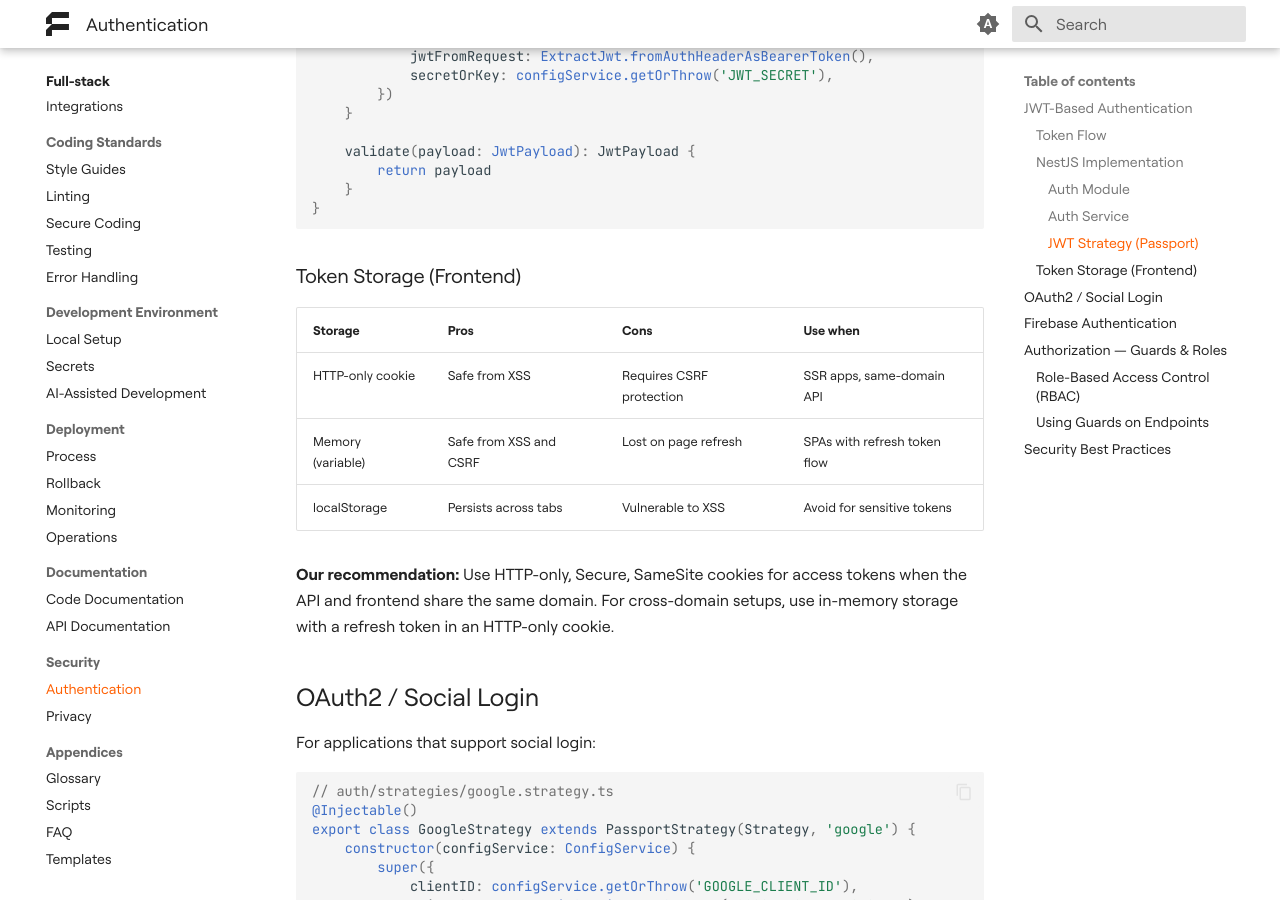
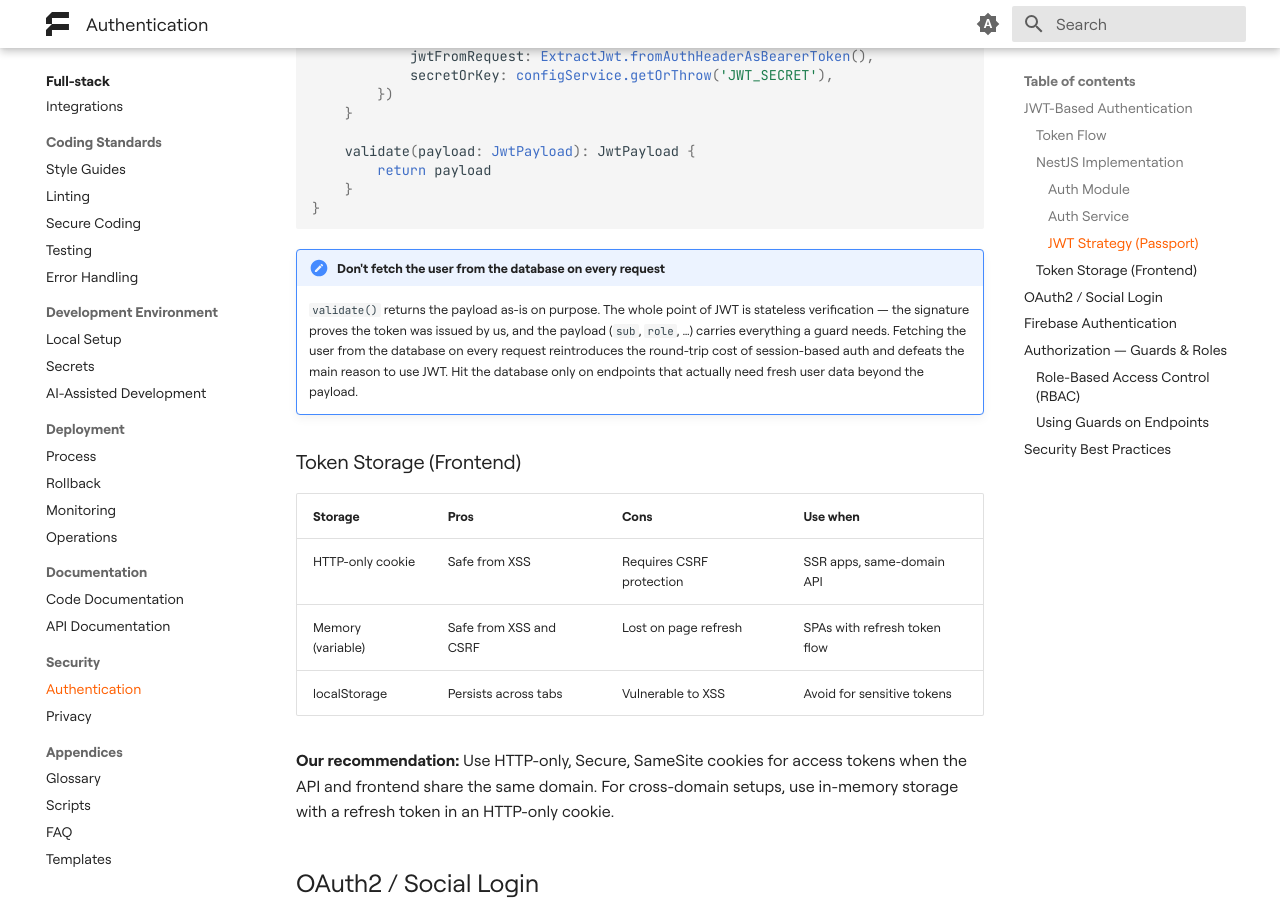
Before and after one commit to futuredapp/Engineering-Handbook, an MkDocs documentation site: the page built from docs/teams/fullstack/security/00_auth.md, in a window 1280 px wide and 900 px high, scrolled down 1649 px. Built offline with MkDocs 1.6.1 and Material for MkDocs 9.7.7, drawn with Linux system fonts in a browser that asks for light colours; some of the changed text lies outside the part shown.

Commit message:
feature: updated info about sessions ad introduced banner to warn us about fetching users on every request

````diff
--- a/docs/teams/fullstack/security/00_auth.md
+++ b/docs/teams/fullstack/security/00_auth.md
@@ -84,6 +84,9 @@ export class JwtStrategy extends PassportStrategy(Strategy) {
     }
 }
 ```
+
+!!! note "Don't fetch the user from the database on every request"
+    `validate()` returns the payload as-is on purpose. The whole point of JWT is stateless verification — the signature proves the token was issued by us, and the payload (`sub`, `role`, …) carries everything a guard needs. Fetching the user from the database on every request reintroduces the round-trip cost of session-based auth and defeats the main reason to use JWT. Hit the database only on endpoints that actually need fresh user data beyond the payload.
 
 ### Token Storage (Frontend)
 
@@ -212,4 +215,4 @@ export class AdminUsersController {
 - **Refresh tokens** should be stored securely and rotated on use
 - **Rate limit** authentication endpoints to prevent brute force attacks
 - **Never log** tokens, passwords, or authentication payloads
-- **Invalidate sessions** on password change
+- **Revoke refresh tokens** on password change and other security-sensitive events — access tokens expire on their own thanks to the short TTL, so rotating/revoking refresh tokens prevents the client from obtaining a new access token. JWT itself is stateless and has no "sessions" to invalidate; if you need to kill an active access token before it expires, you need a deny-list or a `tokensInvalidatedAt` timestamp on the user record
````
